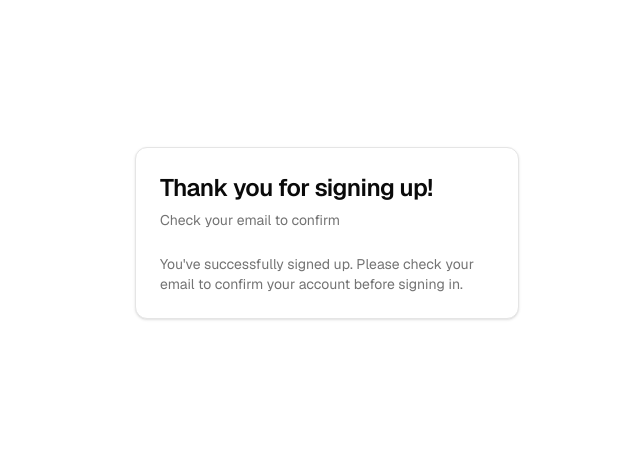
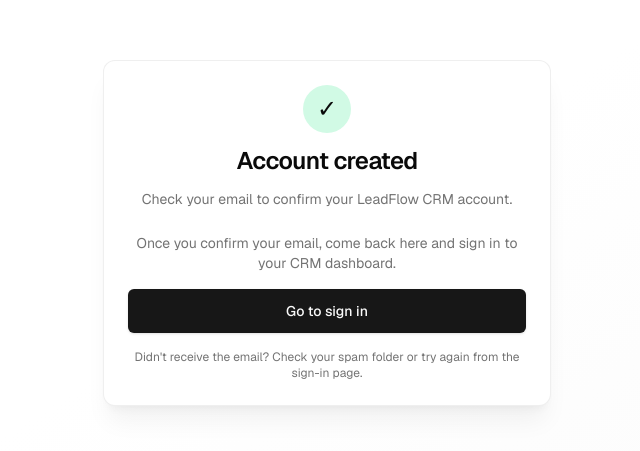
Before and after one commit to varunnkhatri/leadflow-crm, a Next.js app: page /auth/sign-up-success in a window 1280 px wide. Shown: the part 167-618 px from the top of the page, without its empty margins (313-953 px from the left). Built offline with nearby package versions, Linux system fonts and the light colour scheme; no server answers.

Commit message:
Add login action to signup confirmation page

```diff
--- a/app/auth/sign-up-success/page.tsx
+++ b/app/auth/sign-up-success/page.tsx
@@ -1,3 +1,4 @@
+import Link from "next/link";
 import {
   Card,
   CardContent,
@@ -5,27 +6,36 @@
   CardHeader,
   CardTitle,
 } from "@/components/ui/card";
+import { Button } from "@/components/ui/button";
 
 export default function Page() {
   return (
-    <div className="flex min-h-svh w-full items-center justify-center p-6 md:p-10">
-      <div className="w-full max-w-sm">
-        <div className="flex flex-col gap-6">
-          <Card>
-            <CardHeader>
-              <CardTitle className="text-2xl">
-                Thank you for signing up!
-              </CardTitle>
-              <CardDescription>Check your email to confirm</CardDescription>
-            </CardHeader>
-            <CardContent>
-              <p className="text-sm text-muted-foreground">
-                You&apos;ve successfully signed up. Please check your email to
-                confirm your account before signing in.
-              </p>
-            </CardContent>
-          </Card>
-        </div>
+    <div className="flex min-h-svh w-full items-center justify-center bg-gradient-to-br from-background via-background to-muted/50 p-6 md:p-10">
+      <div className="w-full max-w-md">
+        <Card className="border-border/60 shadow-xl shadow-black/5">
+          <CardHeader className="space-y-3 text-center">
+            <div className="mx-auto flex h-12 w-12 items-center justify-center rounded-full bg-emerald-100 text-2xl dark:bg-emerald-950/40">
+              ✓
+            </div>
+            <CardTitle className="text-2xl">Account created</CardTitle>
+            <CardDescription>
+              Check your email to confirm your LeadFlow CRM account.
+            </CardDescription>
+          </CardHeader>
+          <CardContent className="space-y-4 text-center">
+            <p className="text-sm text-muted-foreground">
+              Once you confirm your email, come back here and sign in to your
+              CRM dashboard.
+            </p>
+            <Button asChild className="h-11 w-full">
+              <Link href="/auth/login">Go to sign in</Link>
+            </Button>
+            <p className="text-xs text-muted-foreground">
+              Didn&apos;t receive the email? Check your spam folder or try again
+              from the sign-in page.
+            </p>
+          </CardContent>
+        </Card>
       </div>
     </div>
   );
```
